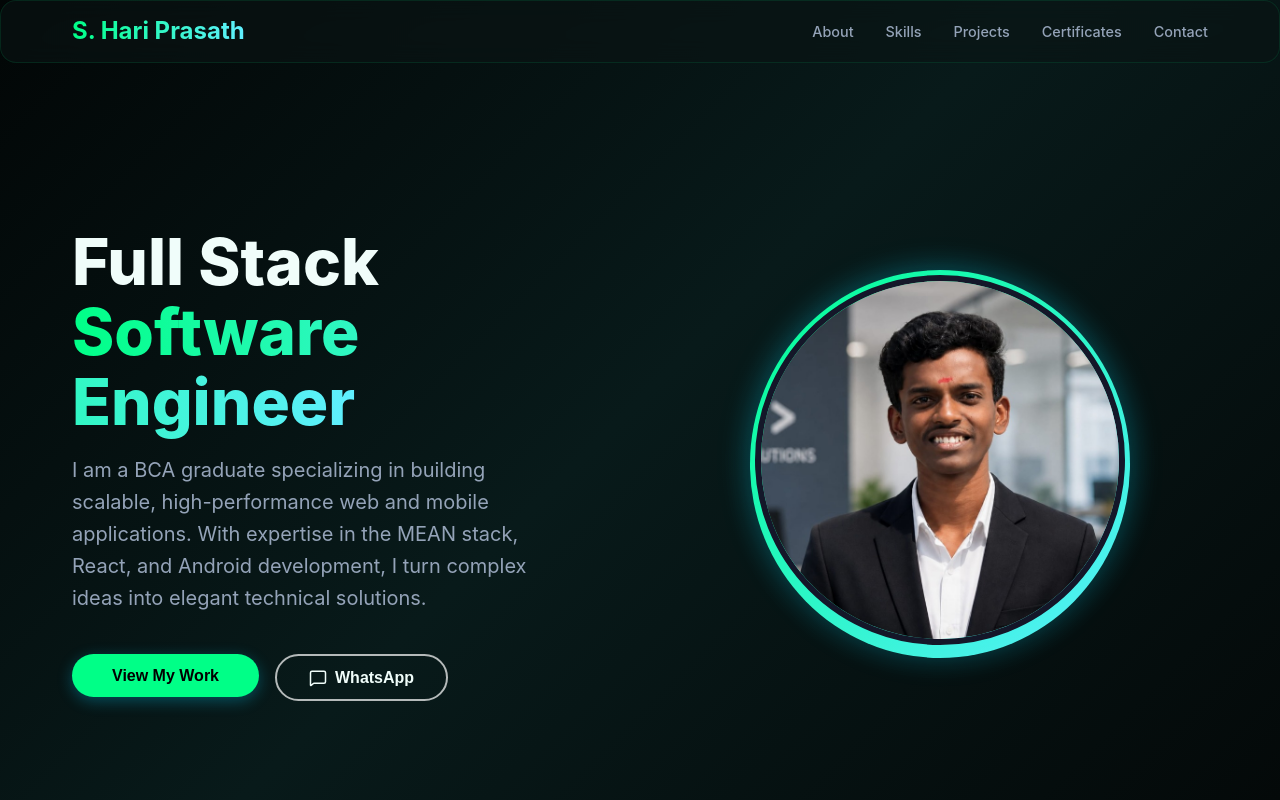
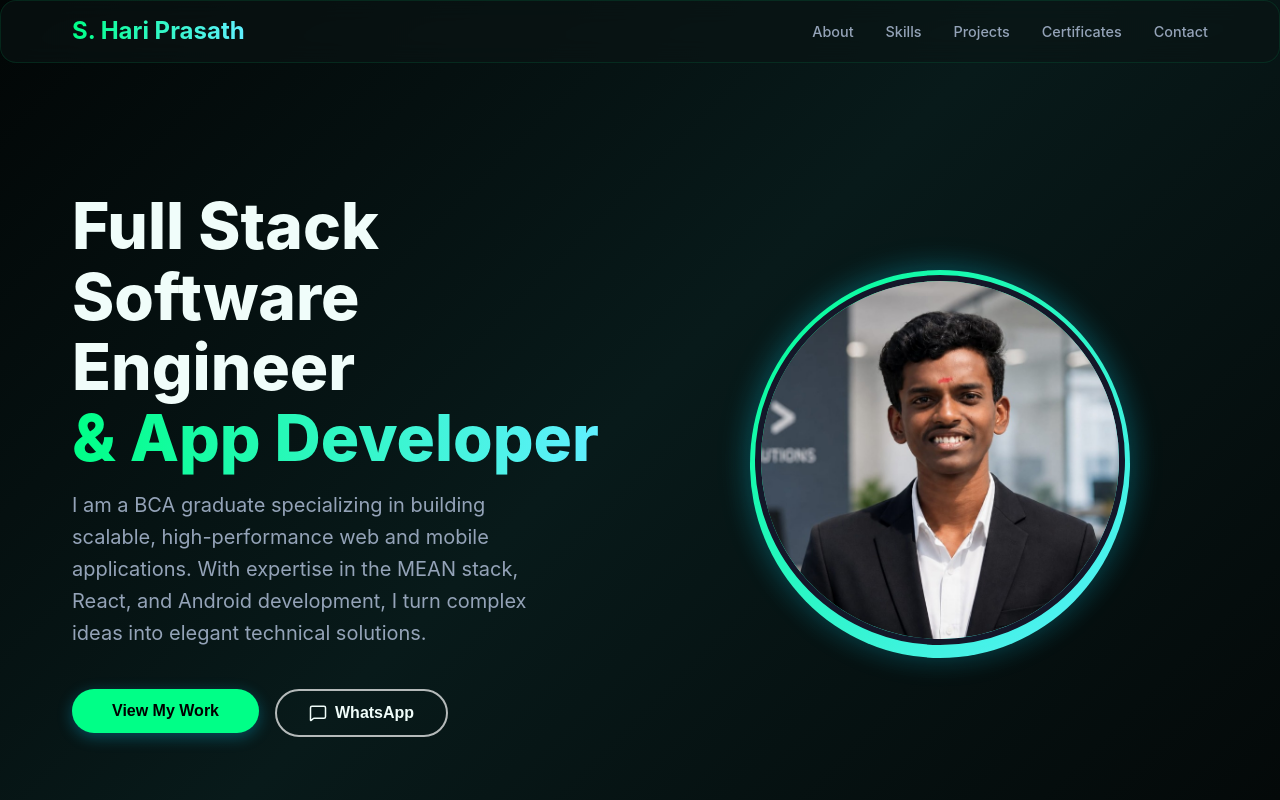
Before and after one commit to hariprasath-204/newportfolio, a React (Vite) app: page / in a window 1280 px wide. Shown: the top 800 px of the page. Built offline with nearby package versions, Linux system fonts and the light colour scheme.

Commit message:
Update hero title to include App Developer

```diff
--- a/src/components/Hero.jsx
+++ b/src/components/Hero.jsx
@@ -9,7 +9,8 @@ const Hero = () => {
         <div className="hero-text animate-fade-in" style={{ animationDelay: '0.1s' }}>
           <h1 style={{ marginBottom: '1rem', lineHeight: '1.1', fontWeight: '800' }}>
             Full Stack <br />
-            <span className="text-gradient">Software Engineer</span>
+            Software Engineer <br />
+            <span className="text-gradient">& App Developer</span>
           </h1>
           <p style={{ color: 'var(--text-secondary)', marginBottom: '2.5rem', maxWidth: '500px', lineHeight: '1.6' }}>
             I am a BCA graduate specializing in building scalable, high-performance web and mobile applications. With expertise in the MEAN stack, React, and Android development, I turn complex ideas into elegant technical solutions.
```
